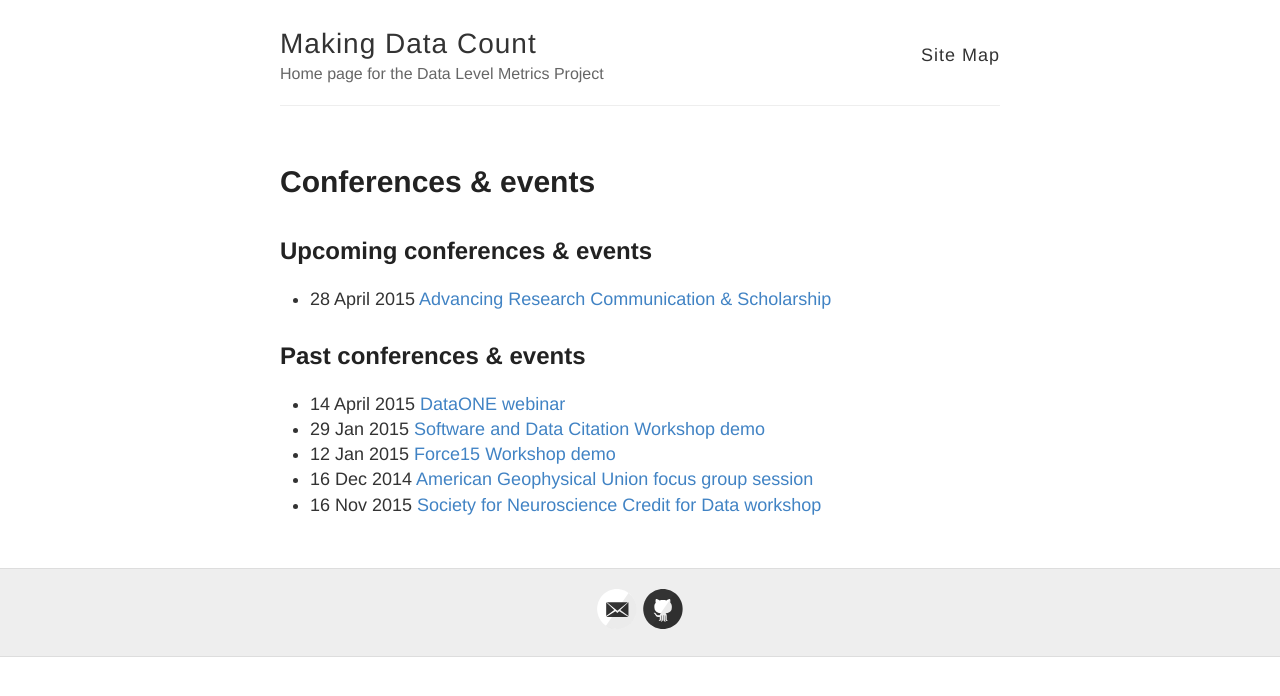
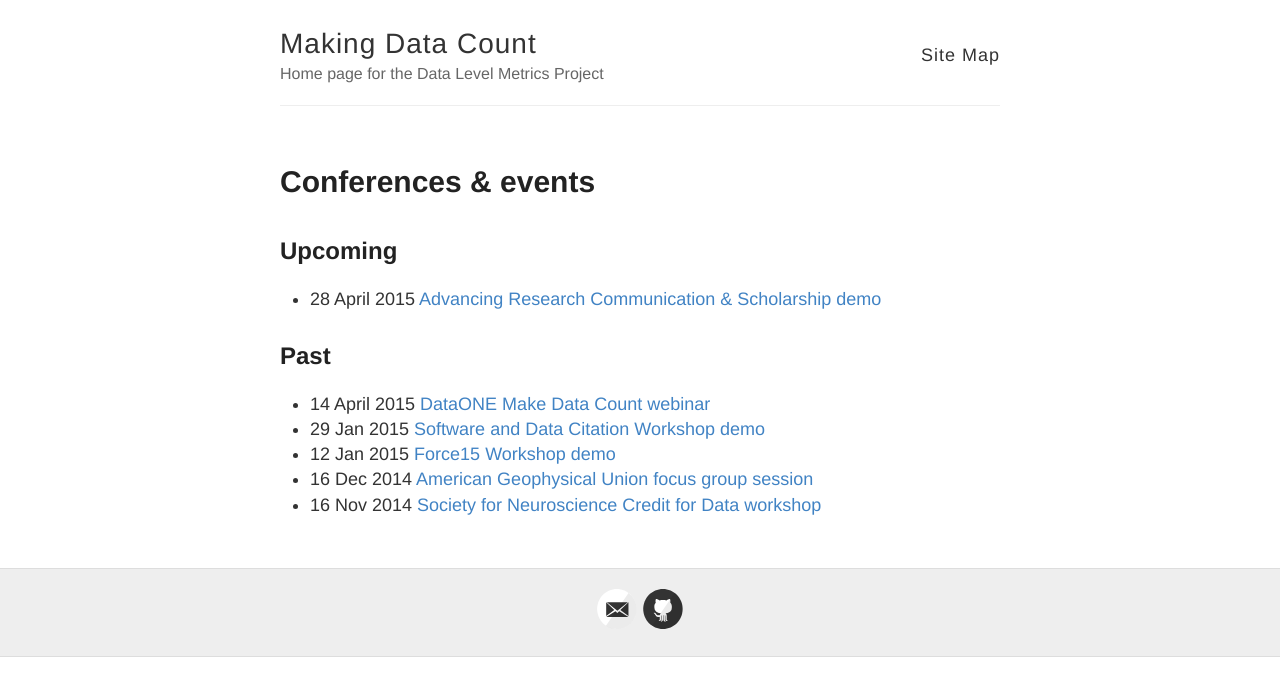
Before and after one commit to lagotto/MDC, a Jekyll site: the page built from conferences.md, in a window 1280 px wide. Shown: the top 696 px of the page. Built offline with Jekyll 4.4.1, drawn with Linux system fonts in a browser that asks for light colours.

Commit message:
UI tweaks

```diff
--- a/conferences.md
+++ b/conferences.md
@@ -3,14 +3,13 @@ layout: page
 title: Conferences & events
 permalink: /conferences/
 ---
-
-## Upcoming conferences & events
-- 28 April 2015 [Advancing Research Communication & Scholarship](http://advancingresearchcommunicat2015.sched.org/event/1b20f3c392f32055233469805a962e43)
+## Upcoming
+- 28 April 2015 [Advancing Research Communication & Scholarship demo](http://advancingresearchcommunicat2015.sched.org/event/1b20f3c392f32055233469805a962e43)
 
 
-## Past conferences & events
-- 14 April 2015 [DataONE webinar](https://www.dataone.org/webinars/make-data-count-measuring-data-use-and-reach)
+## Past
+- 14 April 2015 [DataONE Make Data Count webinar](https://www.dataone.org/webinars/make-data-count-measuring-data-use-and-reach)
 - 29 Jan 2015 [Software and Data Citation Workshop demo](http://softwaredatacitation.org/)
 - 12 Jan 2015 [Force15 Workshop demo](http://force2015.org/)
 - 16 Dec 2014 [American Geophysical Union focus group session](http://blogs.plos.org/tech/make-data-rain/)
-- 16 Nov 2015 [Society for Neuroscience Credit for Data workshop](http://blogs.plos.org/blog/2014/11/11/join-plos-sfn14-stay-home-follow-plos-neuro-community-live-blog/)
+- 16 Nov 2014 [Society for Neuroscience Credit for Data workshop](http://blogs.plos.org/blog/2014/11/11/join-plos-sfn14-stay-home-follow-plos-neuro-community-live-blog/)
--- a/index.html
+++ b/index.html
@@ -50,5 +50,5 @@ NSF Grant Record:
 <li><a href="http://datapub.cdlib.org/2014/10/31/data-do-you-care-the-dlm-survey/">Survey description (10/2014)</a></li>
 <li><a href="http://blogs.plos.org/tech/make-data-rain/">AGU focus group summary (1/2015)</a></li>
 </ul>
-
-<h3>Please see our <a href="http://articlemetrics.github.io/MDC/conferences">Conferences and Events page</a> for more information on upcoming and previous meetings and talks on the Make Data Count project.</h3>
+<br>
+Please see our <a href="http://articlemetrics.github.io/MDC/conferences">Conferences and Events page</a> for more information on upcoming and previous talks and demos for the Make Data Count project.
```
